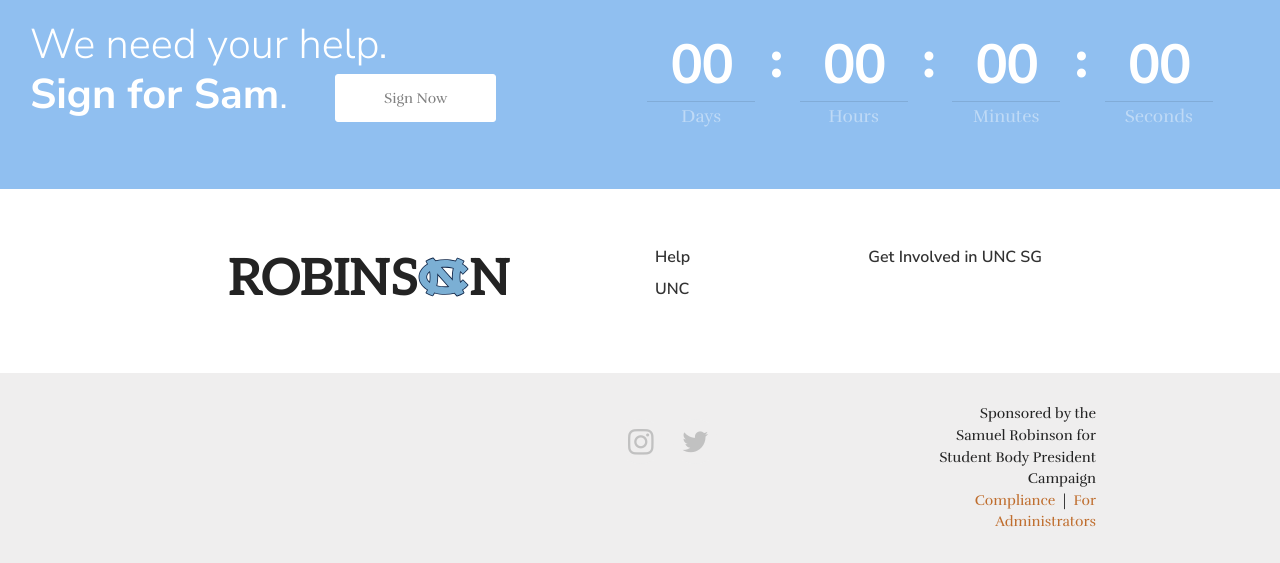
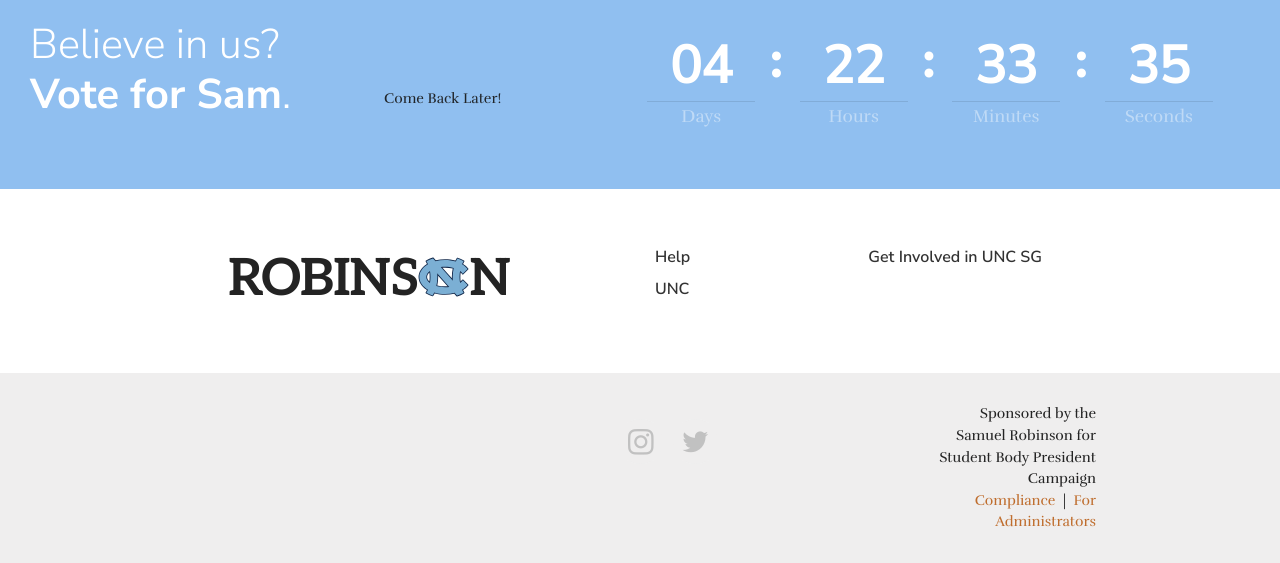
Before and after one commit to JacksonMeadeUNC/S4SBP, a Jekyll site: the page built from index.html, in a window 1280 px wide and 900 px high, scrolled down 1674 px, cut to the strip 337-900 px from the top of the window. Built offline with Jekyll 4.4.1, drawn with Linux system fonts in a browser that asks for light colours; some web fonts are replaced.

Commit message:
change countdown

```diff
--- a/index.html
+++ b/index.html
@@ -131,17 +131,17 @@
 			<div class="row col-12 justify-content-center">
 				<div class="col-lg-6">
 					<h2 class="mbr-section-title mbr-fonts-style mbr-white display-2">
-						We need your help.
+						Believe in us?
 					</h2>
                 <div class="row">
                     <div class="col-6">
                         <h2 class="mbr-section-title mbr-fonts-style mbr-white display-2">
-                            <strong>Sign for Sam</strong>.
+                            <strong>Vote for Sam</strong>.
                         </h2>
                     </div>
                     <div class="col-6">
                         <div class="mbr-section-btn align-left">
-                            <a class="btn btn-white display-4 mt-0 mx-0" rel="nofollow" target="_blank" href="https://heellife.unc.edu/submitter/form/start/521339">Sign Now</a>
+                            <a class="btn btn-disabled display-4 mt-0 mx-0" rel="nofollow" style="cursor: not-allowed" target="_blank" href="">Come Back Later!</a>
                         </div>
                     </div>
                 </div>
@@ -151,7 +151,7 @@
 					<div class="hoursCountdown col-xs-3 col-sm-3 col-md-3" title="Hours"></div>
 					<div class="minutesCountdown col-xs-3 col-sm-3 col-md-3" title="Minutes"></div>
 					<div class="secondsCountdown col-xs-3 col-sm-3 col-md-3" title="Seconds"></div>
-					<div class="countdown " data-due-date="2022/02/01">
+					<div class="countdown " data-due-date="2022/02/08">
 					</div>
 				</div>
 			</div>
```
